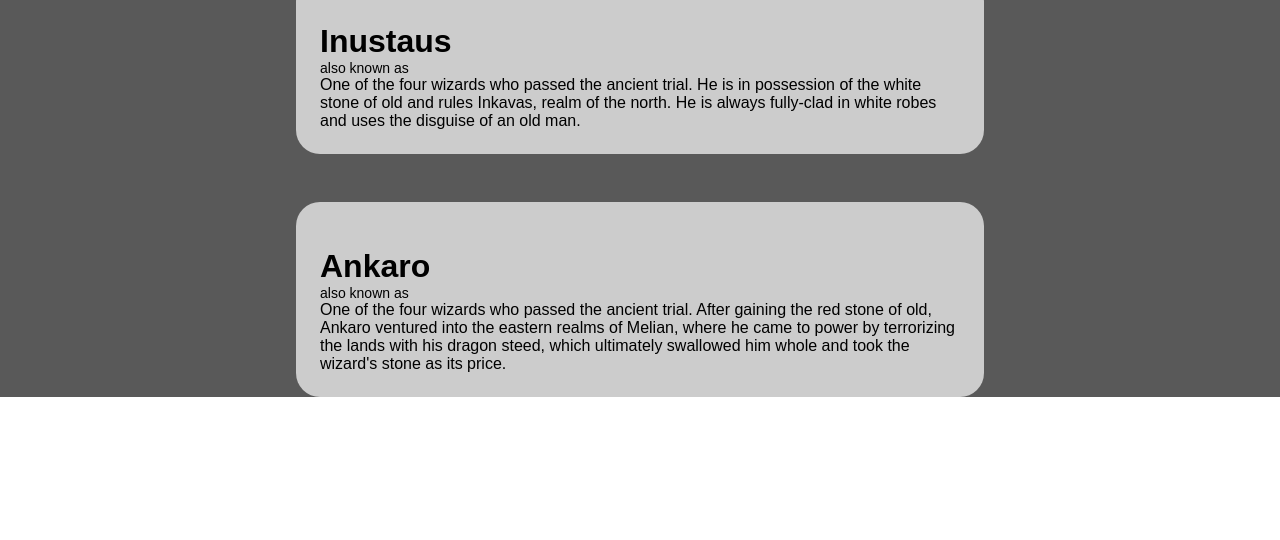
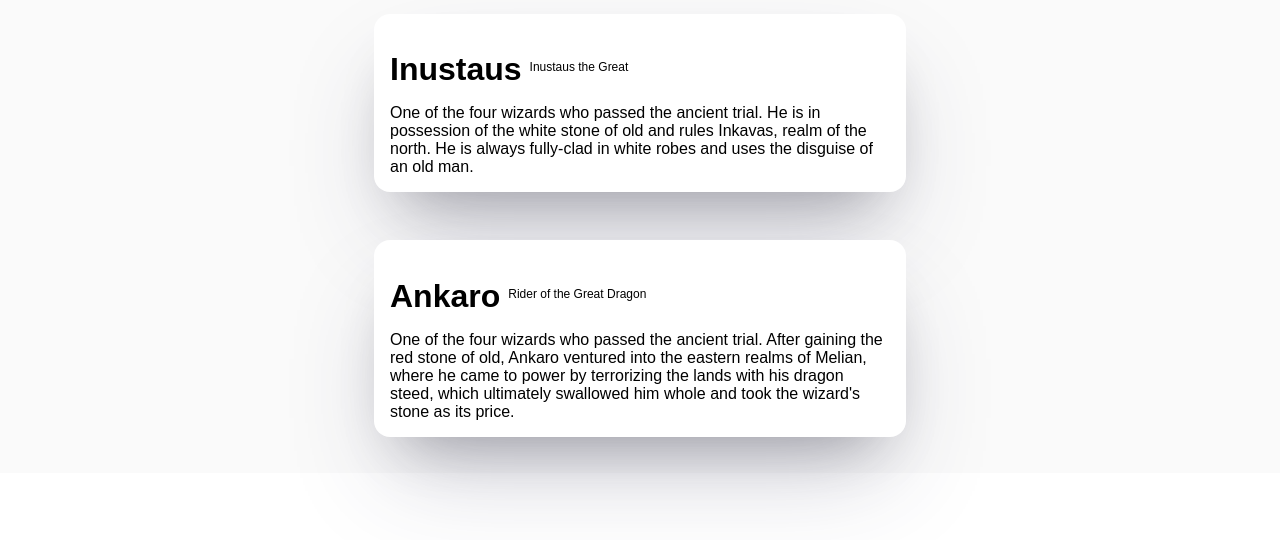
Before and after one commit to crushy99/melian, a React (Vite) app: page / in a window 1280 px wide. Shown: the top 540 px of the page. Built offline with nearby package versions, Linux system fonts and the light colour scheme.

Commit message:
change synonym display

```diff
--- /dev/null
+++ b/src/Colors.ts
@@ -0,0 +1,6 @@
+export const Colors = {
+    background: "#fafafa",
+    primary: "white",
+    secondary: "#c8b6ff",
+    tertiary: "#b8c0ff"
+}
--- a/src/Lexicon.tsx
+++ b/src/Lexicon.tsx
@@ -1,7 +1,15 @@
 import { css } from "@emotion/react";
 import { EnglishLexicon } from "../lexicon/EnglishLexicon.ts";
+import {Colors} from "./Colors.ts";
+import {useInterval} from "./useInterval.ts";
+import {useState} from "react";
 
 export const Lexicon = () => {
+    const [counter, setCounter] = useState(0);
+
+    useInterval(() => {
+        setCounter(counter + 1);
+    }, 5000);
 
     return <div
         id={"lexicon-main"}
@@ -14,28 +22,21 @@ export const Lexicon = () => {
                 <div
                     css={entryInnerCss}
                 >
-                    <h1
-                        css={nameCss}
-                    >{entry.name}</h1>
-                    <div
-                        css={synonymsCss}
+                    <header
+                        css={headerCss}
                     >
+                        <h1
+                            css={nameCss}
+                        >{entry.name}
+                        </h1>
                         <span
-                            css={knownAsCss}
-                        >also known as</span>
-                        <div
-                            css={secondaryNamesCss}
+                            css={synonymCss}
                         >
-                            {entry.secondaryNames?.map((secondaryName) => {
-                                return <div
+                            {entry.synonyms ? entry.synonyms[counter % entry.synonyms.length] : null}
+                        </span>
+                    </header>
 
-                                >
-                                    {secondaryName}
-                                </div>;
-                            })}
-                        </div>
-                    </div>
-                    <text>{entry.entry}</text>
+                    <div>{entry.entry}</div>
                 </div>
             </div>;
         })}
@@ -50,7 +51,9 @@ const mainCss = css`
     flex-direction: column;
     gap: 48px;
 
-    background-color: #595959;
+    padding: 36px;
+
+    background-color: ${Colors.background};
 `;
 
 const entryOuterCss = css`
@@ -61,26 +64,24 @@ const entryOuterCss = css`
 
 const entryInnerCss = css`
     width: 50%;
-    padding: 24px;
-    border-radius: 24px;
-    background-color: #cccccc;
+    max-width: 500px;
+    padding: 16px;
+    border-radius: 16px;
+    background-color: ${Colors.primary};
+    box-shadow: rgba(50, 50, 93, 0.25) 0px 50px 100px -20px, rgba(0, 0, 0, 0.3) 0px 30px 60px -30px;
+`;
+
+const headerCss = css`
+    display: flex;
+    justify-content: left;
+    align-items: center;
+    gap: 8px;
 `;
 
 const nameCss = css`
-    margin-bottom: 0;
+    margin-bottom: 16px;
 `;
 
-const secondaryNamesCss = css`
-    display: flex;
-    flex-direction: column;
+const synonymCss = css`
+    font-size: 12px;
 `;
-
-const synonymsCss = css`
-    font-size: 14px;
-    display: flex;
-    gap: 16px;
-`;
-
-const knownAsCss = css`
-    white-space: nowrap;
-`;
--- /dev/null
+++ b/src/useInterval.ts
@@ -0,0 +1,17 @@
+import { useEffect, useRef } from "react";
+
+export const useInterval = (callback: () => void, delay: number) => {
+    const intervalRef = useRef(0);
+    const savedCallback = useRef(callback);
+    useEffect(() => {
+        savedCallback.current = callback;
+    }, [callback]);
+    useEffect(() => {
+        const tick = () => savedCallback.current();
+
+        intervalRef.current = window.setInterval(tick, delay);
+        return () => window.clearInterval(intervalRef.current);
+
+    }, [delay]);
+    return intervalRef;
+}
```
